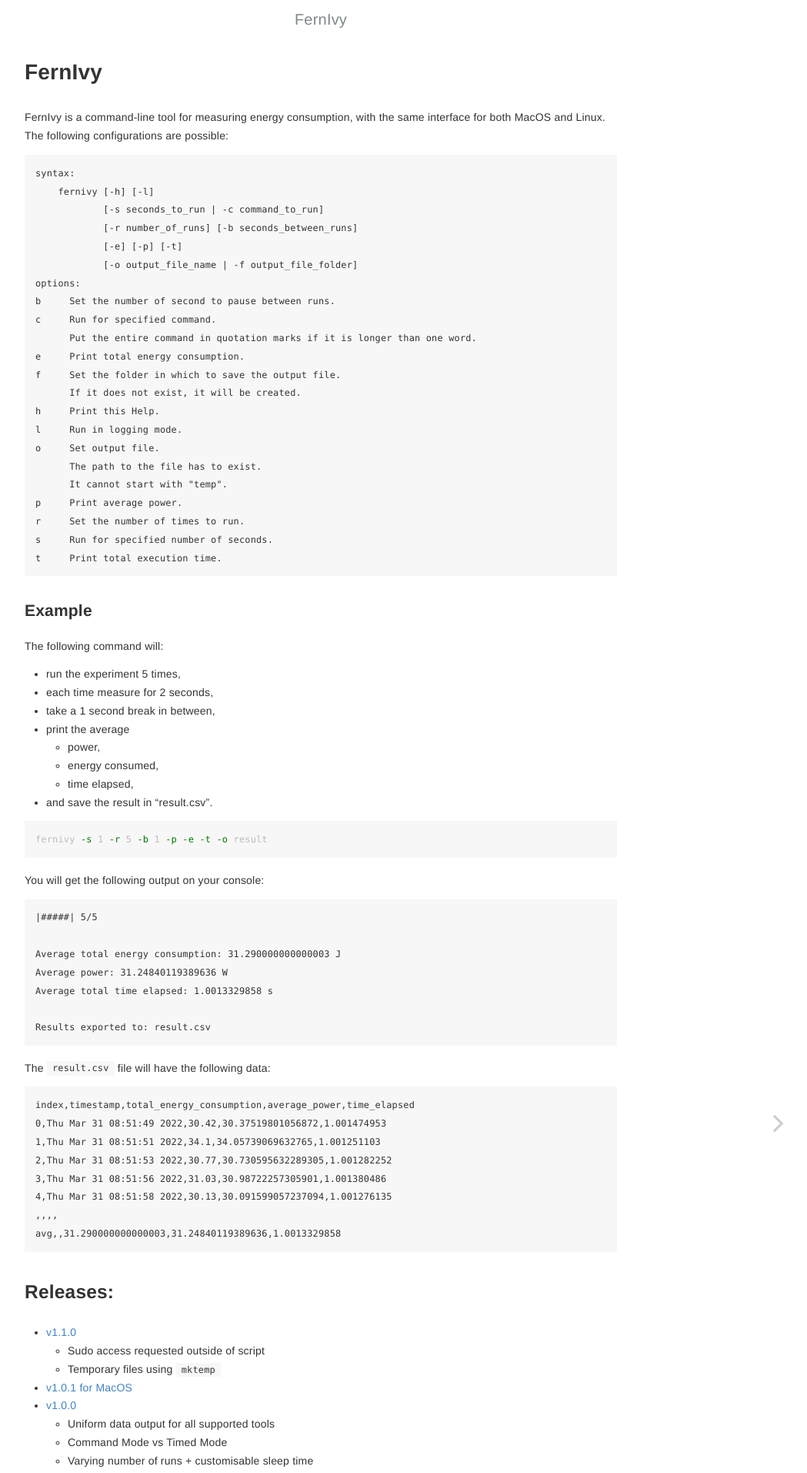
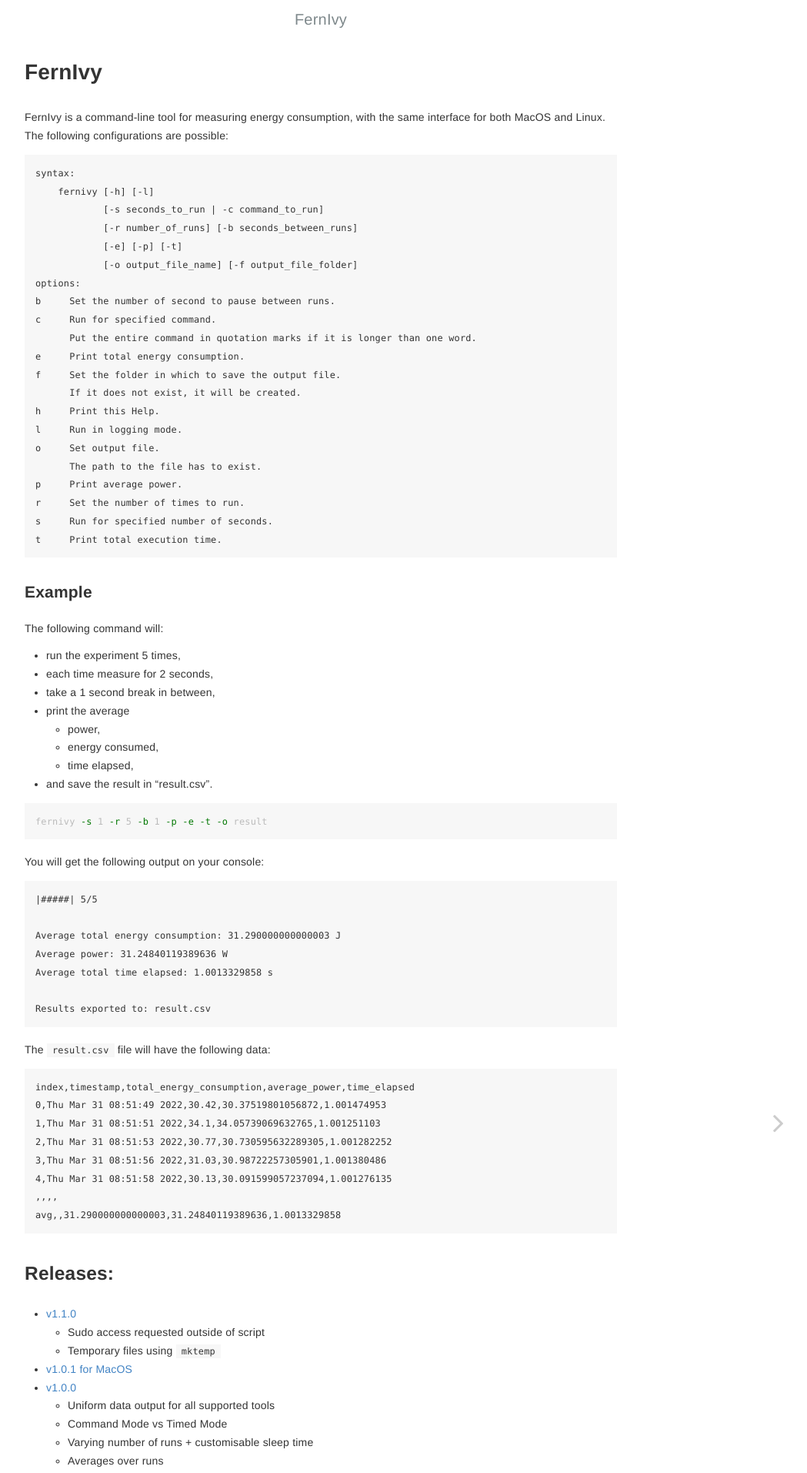
Before and after one commit to fernivy/docs, a Jekyll site: the page built from index.md, in a window 1280 px wide. Shown: the top 1913 px of the page at 77% size, without its empty margins (223-1272 px from the left). Built offline with Jekyll 4.4.1, drawn with Linux system fonts in a browser that asks for light colours.

```diff
--- a/index.md
+++ b/index.md
@@ -10,7 +10,7 @@ syntax:
             [-s seconds_to_run | -c command_to_run]
             [-r number_of_runs] [-b seconds_between_runs]
             [-e] [-p] [-t]
-            [-o output_file_name | -f output_file_folder]
+            [-o output_file_name] [-f output_file_folder]
 options:
 b     Set the number of second to pause between runs.
 c     Run for specified command.
@@ -22,7 +22,6 @@ h     Print this Help.
 l     Run in logging mode.
 o     Set output file.
       The path to the file has to exist.
-      It cannot start with "temp".
 p     Print average power.
 r     Set the number of times to run.
 s     Run for specified number of seconds.
```
Also changed, not shown: README.md.
